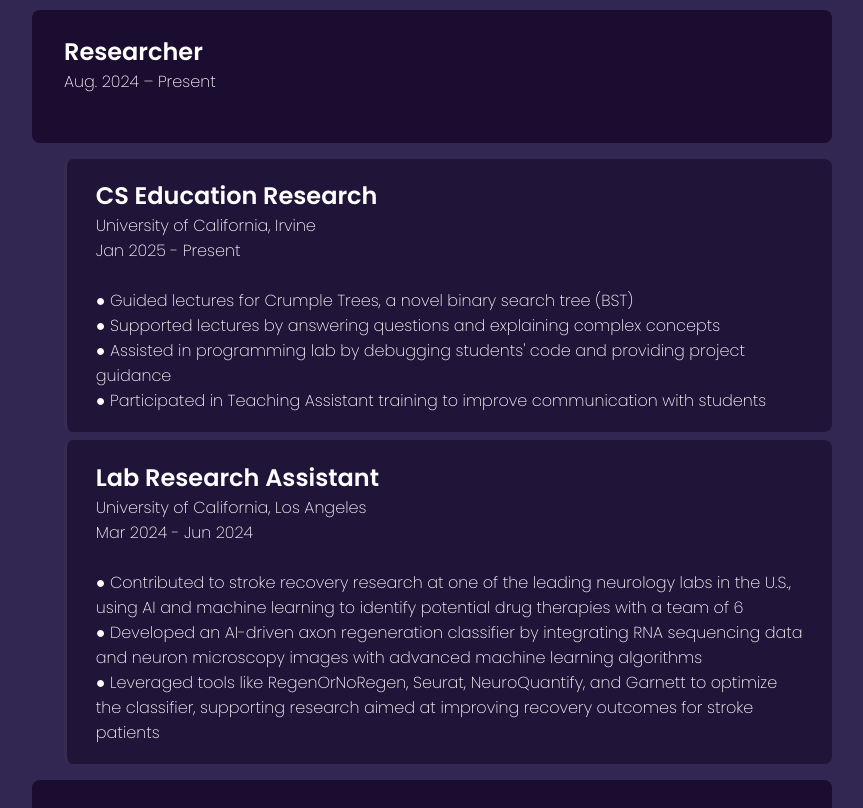
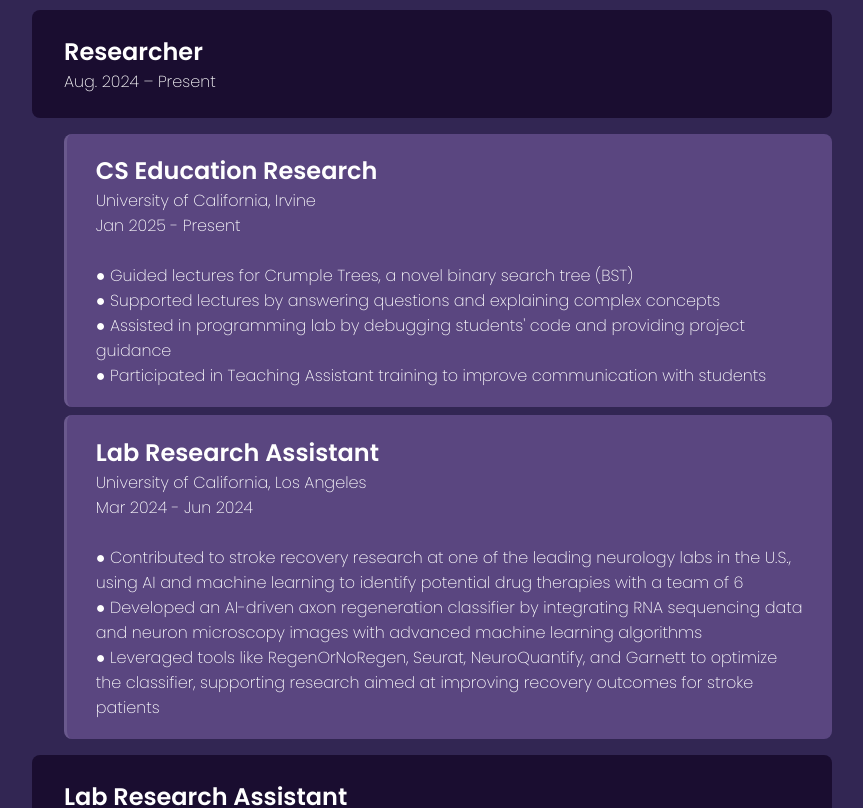
Before and after one commit to LeynaNguyen3/PersonalWebsite_2, a React (Create React App) app: page / in a window 1280 px wide. Shown: the part 2840-3648 px from the top of the page, without its empty margins (208-1071 px from the left). Built offline with nearby package versions, Linux system fonts and the light colour scheme.

Commit message:
fixed color for subsections, and break

```diff
--- a/src/components/Experience/experience.css
+++ b/src/components/Experience/experience.css
@@ -42,7 +42,7 @@
 /* Subsection specific styles */
 .experienceBar.subsection {
     margin-left: 3rem; /* Increased indentation */
-    background: rgba(26, 13, 48, 0.7); /* Lighter color using opacity */
+    background: rgba(108, 85, 149, 0.7); /* Lighter color using opacity */
     border-left: 3px solid rgba(255, 255, 255, 0.1); /* Subtle left border */
     padding: 1.2rem 1.8rem; /* Slightly smaller padding */
     margin-top: 0.5rem; /* Reduced top margin */
--- a/src/components/Experience/experience.js
+++ b/src/components/Experience/experience.js
@@ -146,7 +146,7 @@
                 <br />
               </>
             )}
-            <br />
+            {exp.responsibilities?.length > 0 && <br />} {/* Only add break if there are responsibilities */}
             {exp.responsibilities?.map((item, i) => (
               <React.Fragment key={i}>
                 ● {item}<br />
```
